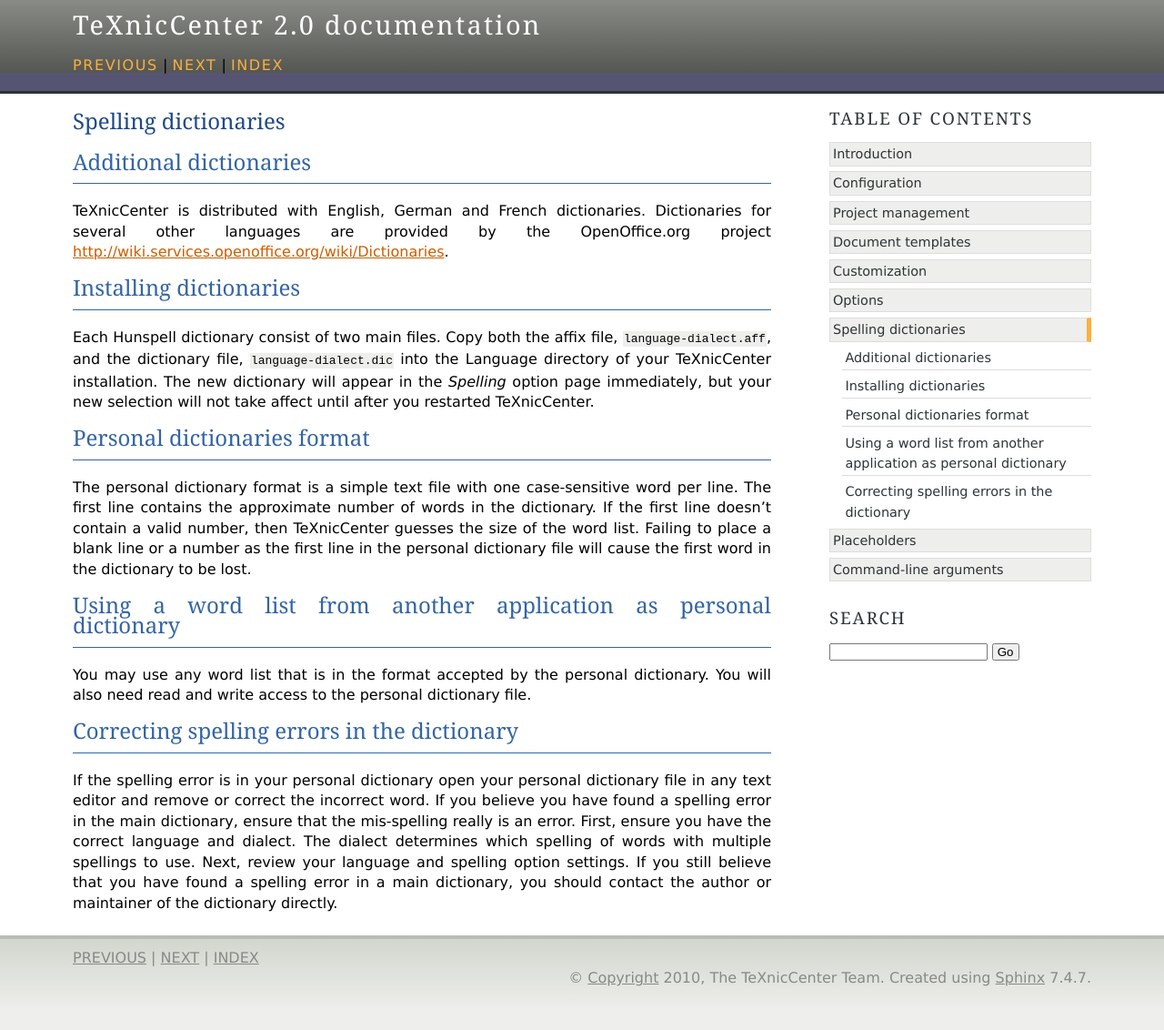
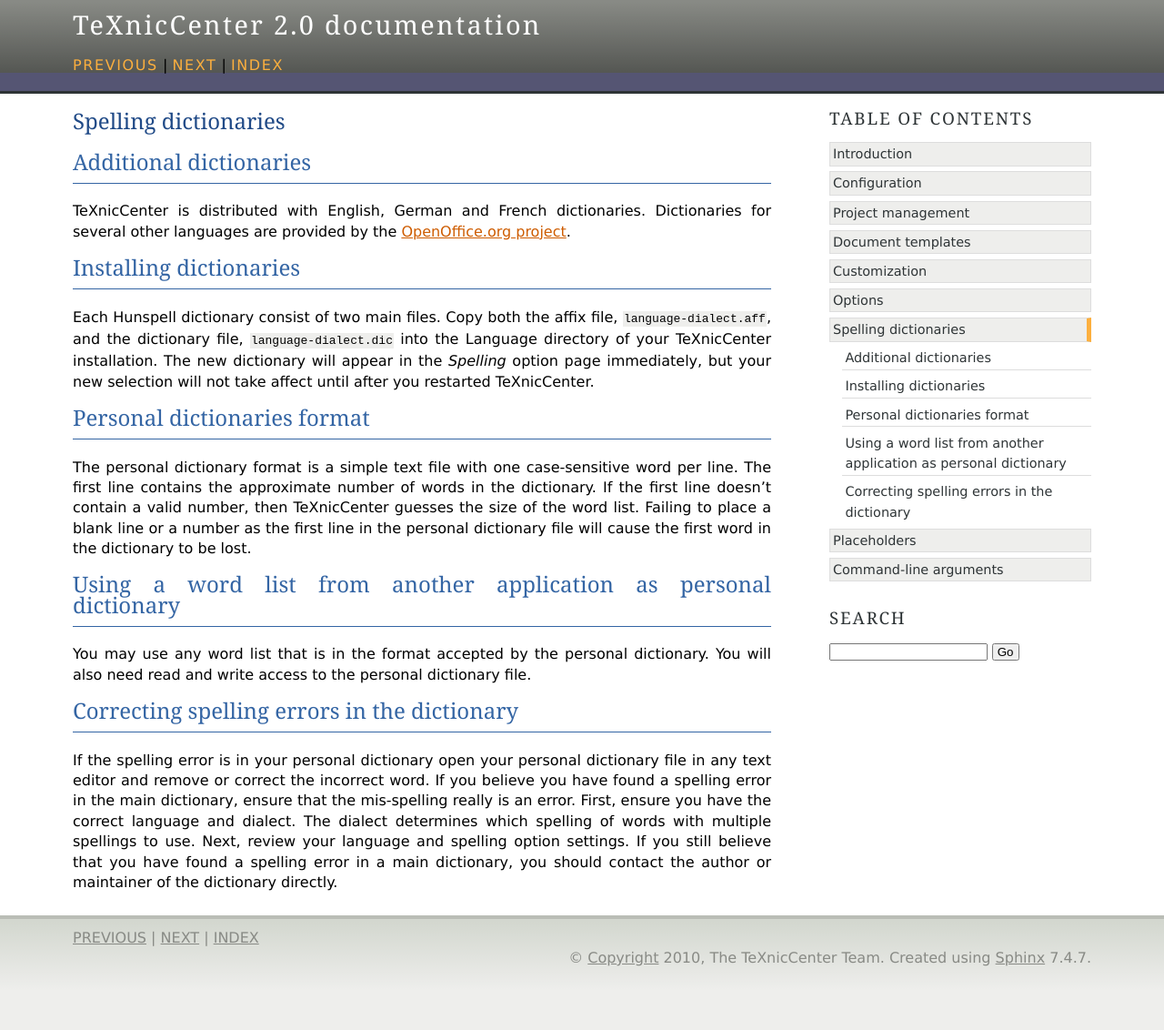
Before and after one commit to weinkauf/TeXnicCenter-Manual, a Sphinx documentation site: the page built from source/dictionaries.rst, in a window 1280 px wide. Shown: the whole page at 91% size. Built offline with Sphinx 7.4.7, drawn with Linux system fonts in a browser that asks for light colours; after the commit the page ends 1110 px from its top, so only the background shows below that.

Commit message:
Link adjustment

```diff
--- a/source/dictionaries.rst
+++ b/source/dictionaries.rst
@@ -5,8 +5,8 @@
 -----------------------
 
 TeXnicCenter is distributed with English, German and French dictionaries.
-Dictionaries for several other languages are provided by the OpenOffice.org
-project http://wiki.services.openoffice.org/wiki/Dictionaries.
+Dictionaries for several other languages are provided by the `OpenOffice.org
+project <http://wiki.services.openoffice.org/wiki/Dictionaries>`_.
 
 Installing dictionaries
 -----------------------
```
